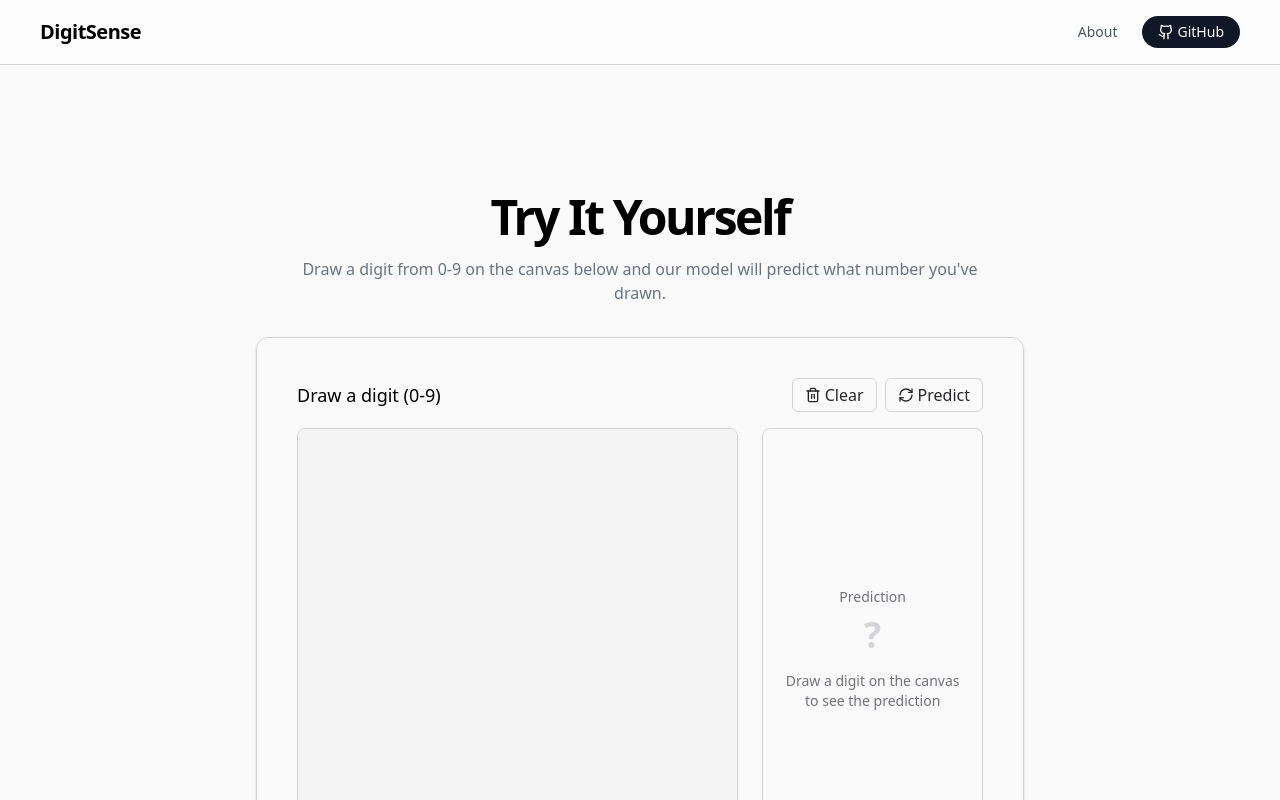
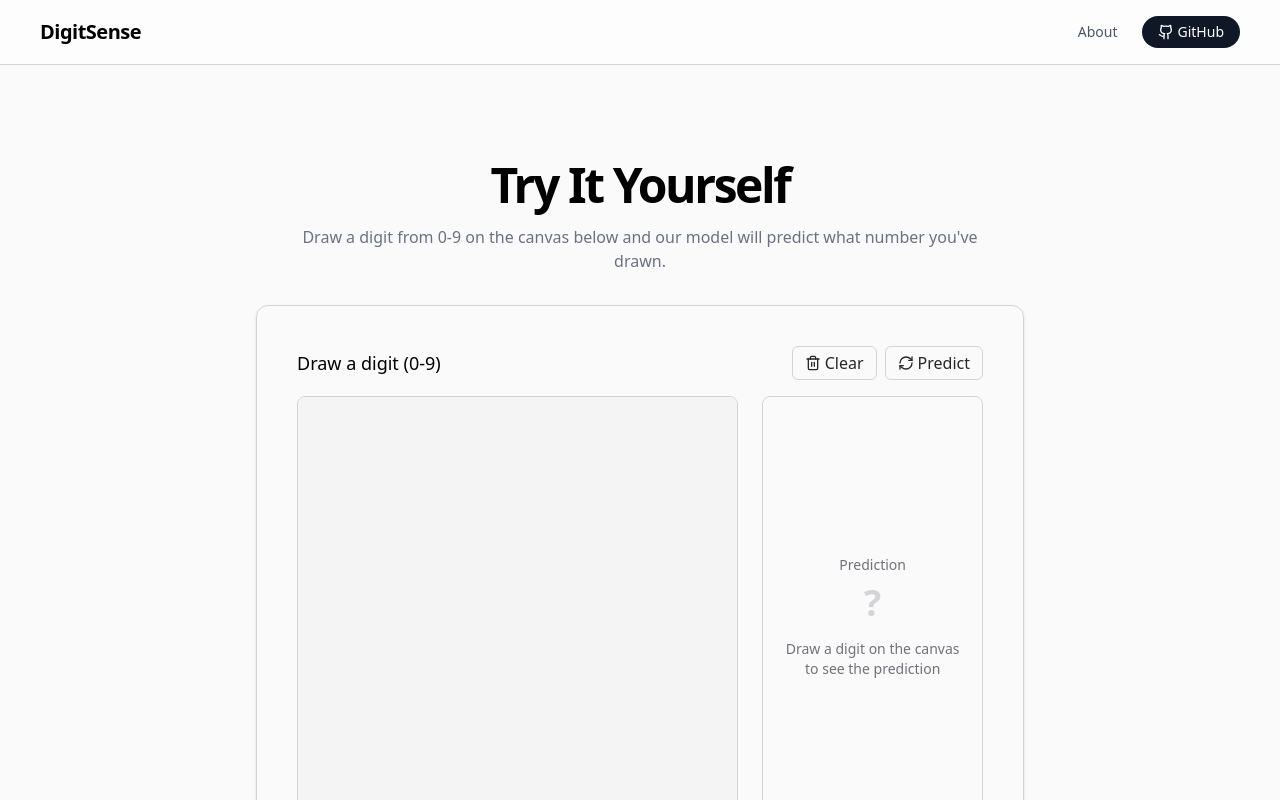
Before and after one commit to OumB2021/DigitSense, a Next.js app in the folder frontend/: page /predict in a window 1280 px wide. Shown: the top 800 px of the page. Built offline with nearby package versions, Linux system fonts and the light colour scheme.

Commit message:
refact: ui canvas

```diff
--- a/frontend/app/predict/page.jsx
+++ b/frontend/app/predict/page.jsx
@@ -3,7 +3,7 @@ import DigitCanvas from "../../components/canvas";
 function page() {
   return (
     <div className="flex flex-col items-center justify-center  w-full px-10">
-      <section id="demo" className="py-24 md:py-32">
+      <section id="demo" className="py-24">
         <div className="container">
           <div className="mx-auto max-w-3xl space-y-8">
             <div className="text-center">
```
Also changed, not shown: frontend/tsconfig.json (deleted, +0 -35 lines).
